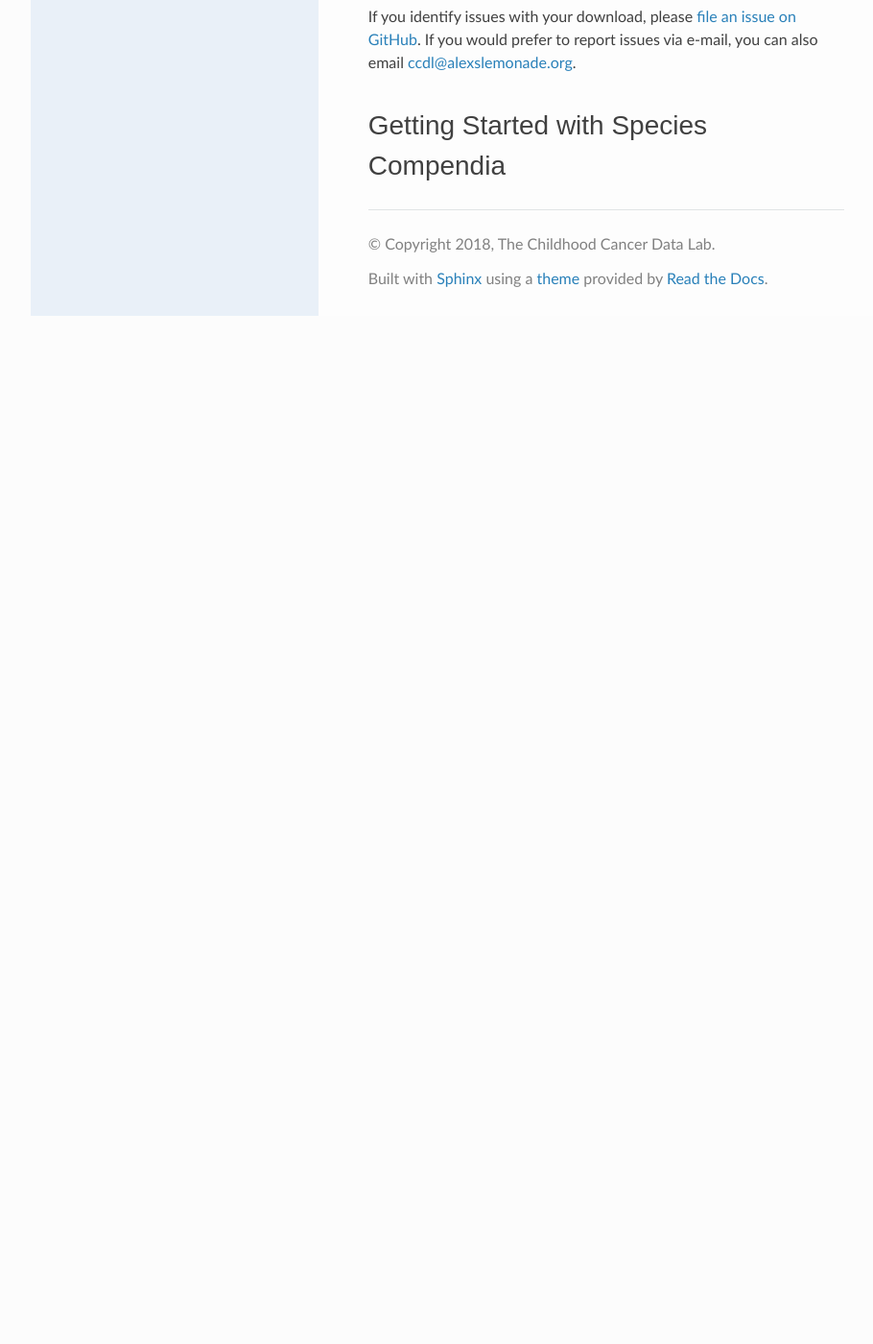
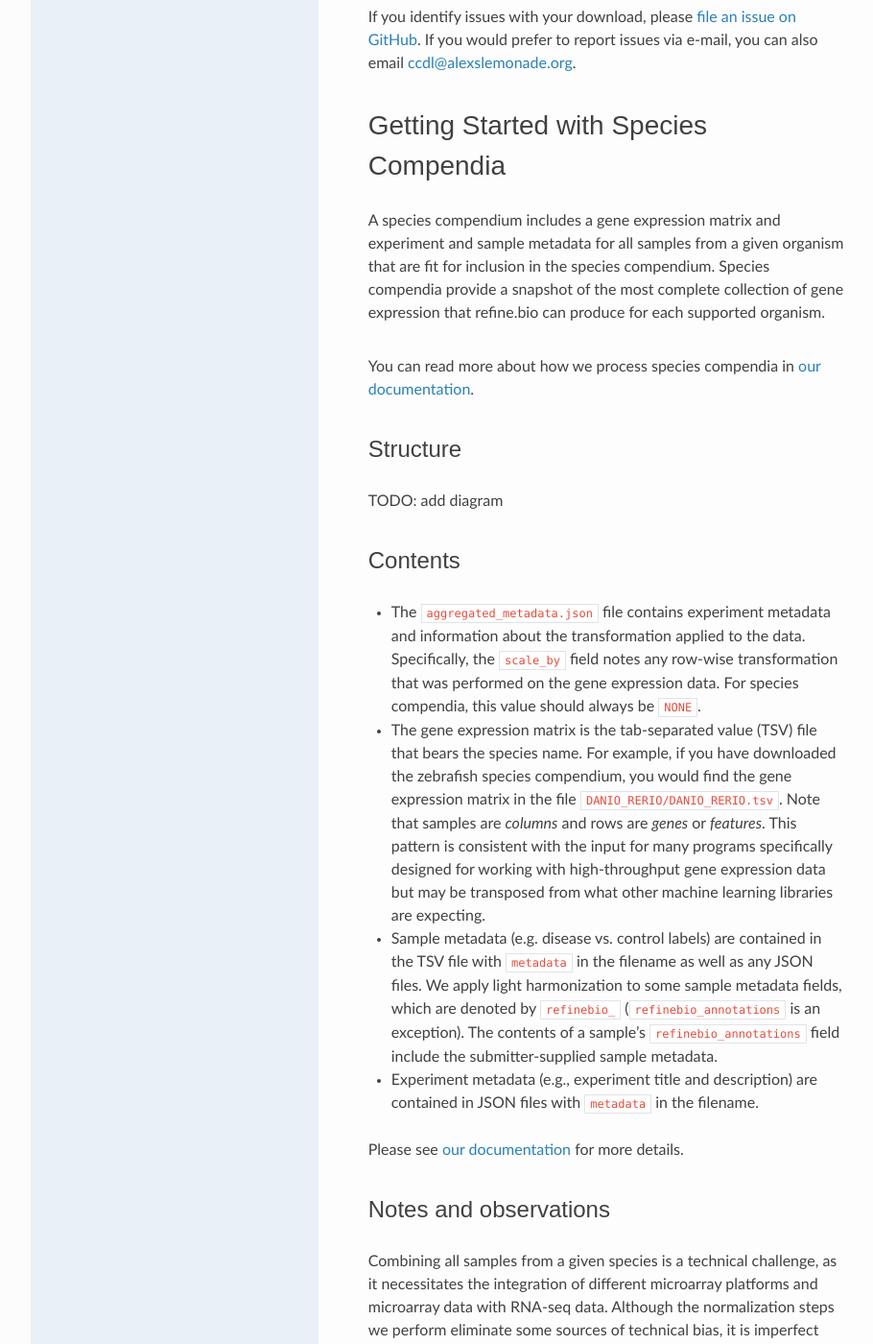
Before and after one commit to AlexsLemonade/refinebio-docs, a Sphinx documentation site: the page built from docs/getting_started.md, in a window 1280 px wide and 1400 px high, scrolled down 3097 px. Shown: the whole window at 96% size, without its empty margins (158-1068 px from the left). Built offline with Sphinx 7.4.7 and the Read the Docs theme 2.0.0, drawn with Linux system fonts in a browser that asks for light colours; before the commit the page ends 3426 px from its top, so only the background shows below that; some of the changed text lies outside the part shown.

Commit message:
Fill in species compendium section

````diff
--- a/docs/getting_started.md
+++ b/docs/getting_started.md
@@ -77,3 +77,93 @@ For example R workflows, such as clustering of gene expression data, please see
 If you identify issues with your download, please [file an issue on GitHub](https://github.com/AlexsLemonade/refinebio/issues). If you would prefer to report issues via e-mail, you can also email [ccdl@alexslemonade.org](mailto:ccdl@alexslemonade.org).
 
 ## Getting Started with Species Compendia
+
+A species compendium includes a gene expression matrix and experiment and sample metadata for all samples from a given organism that are fit for inclusion in the species compendium.
+Species compendia provide a snapshot of the most complete collection of gene expression that refine.bio can produce for each supported organism.
+
+You can read more about how we process species compendia in [our documentation](http://docs.refine.bio/en/latest/main_text.html#species-compendia).
+
+### Structure
+
+TODO: add diagram
+
+### Contents
+
+* The `aggregated_metadata.json` file contains experiment metadata and information about the transformation applied to the data.
+Specifically, the `scale_by` field notes any row-wise transformation that was performed on the gene expression data. For species compendia, this value should always be `NONE`.
+
+* The gene expression matrix is the tab-separated value (TSV) file that bears the species name.
+For example, if you have downloaded the zebrafish species compendium, you would find the gene expression matrix in the file `DANIO_RERIO/DANIO_RERIO.tsv`.
+Note that samples are _columns_ and rows are _genes_ or _features_.
+This pattern is consistent with the input for many programs specifically designed for working with high-throughput gene expression data but may be transposed from what other machine learning libraries are expecting.
+
+* Sample metadata (e.g. disease vs. control labels) are contained in the TSV file with `metadata` in the filename as well as any JSON files.
+We apply light harmonization to some sample metadata fields, which are denoted by `refinebio_` (`refinebio_annotations` is an exception).
+The contents of a sample's `refinebio_annotations` field include the submitter-supplied sample metadata.
+
+* Experiment metadata (e.g., experiment title and description) are contained in JSON files with `metadata` in the filename.
+
+Please see [our documentation](http://docs.refine.bio/en/latest/) for more details.
+
+### Notes and observations
+
+Combining all samples from a given species is a technical challenge, as it necessitates the integration of different microarray platforms and microarray data with RNA-seq data.
+Although the normalization steps we perform eliminate some sources of technical bias, it is imperfect and an active area of development.
+We strongly encourage you to consider using methods or models that can account for such biases and to explore and visualize the data with particular concern for samples' technology of origin (RNA-seq, microarray).
+
+#### Methods evaluation and exploratory data analysis
+
+To identify appropriate methods for processing the initial releases of species compendia (described [here](http://docs.refine.bio/en/latest/main_text.html#species-compendia)), we performed a series of evaluations in a small zebrafish test compendium.
+We've made these evaluations available and have documented our rationale on GitHub [here](https://github.com/AlexsLemonade/compendium-processing/tree/94089d2de170f0ca7b87e9e5c32239a8591faaa7/select_imputation_method).
+
+We have also performed exploratory analyses in a larger zebrafish test compendium ([GitHub](https://github.com/AlexsLemonade/compendium-processing/tree/94089d2de170f0ca7b87e9e5c32239a8591faaa7/quality_check)).
+We _briefly_ summarize our findings below, including links to relevant notebooks or plots:
+
+* Genes that are longer tend to have higher values in RNA-seq data as compared to microarray data ([notebook](https://alexslemonade.github.io/compendium-processing/quality_check/07-technology_diff_exp.nb.html)).
+* Unsurprisingly, shorter genes are less likely to be observed in RNA-seq data ([notebook](https://alexslemonade.github.io/compendium-processing/quality_check/06-lowly_expressed_genes.nb.html)).
+* Genes that are often zero in RNA-seq data have lower average expression in microarray data ([notebook](https://alexslemonade.github.io/compendium-processing/quality_check/08-gene_lengths.nb.html)).
+* We observe some differences in technology in the first two principle components, but there is also a group of RNA-seq samples that are different from all other samples (see below).
+These are samples from the Wellcome Sanger Institute Zebrafish Mutation Project ([notebook](https://alexslemonade.github.io/compendium-processing/quality_check/11-rnaseq_bias.nb.html)).
+
+
+![pca-test-compendium](https://raw.githubusercontent.com/AlexsLemonade/compendium-processing/6826cc448d8bd8605ba73d30e344e7d20438234c/quality_check/plots/larger_test_compendium_PCA.png)
+
+### Usage
+
+The gene expression matrix TSV and JSON files can be read in, manipulated, or parsed with standard functions or libraries in the language of your choice.
+Below are some code snippets to help you import the data into R or Python and examine it.
+
+#### Reading TSV Files
+
+Here's an example reading a gene expression TSV (`GSE11111.tsv`) into R as a data.frame with base R:
+
+```
+expression_df <- read.delim("GSE11111.tsv", header = TRUE,
+							row.names = 1, stringsAsFactors = FALSE)
+```
+
+#### Reading JSON Files
+
+**R**
+
+The `rjson` R package allows us to read a metadata JSON file (`aggregated_metadata.json`) into R as a list:
+
+```
+library(rjson)
+metadata_list <- fromJSON(file = "aggregated_metadata.json")
+```
+
+**Python**
+
+In Python, we can read in the metadata JSON like so:
+
+```
+import json
+with open('aggregated_metadata.json', 'r') as jsonfile:
+    data = json.load(jsonfile)
+print(data)
+```
+
+For example R workflows, such as clustering of gene expression data, please see https://github.com/AlexsLemonade/refinebio-examples.
+
+If you identify issues with your download, please [file an issue on GitHub](https://github.com/AlexsLemonade/refinebio/issues). If you would prefer to report issues via e-mail, you can also email [ccdl@alexslemonade.org](mailto:ccdl@alexslemonade.org).
````
